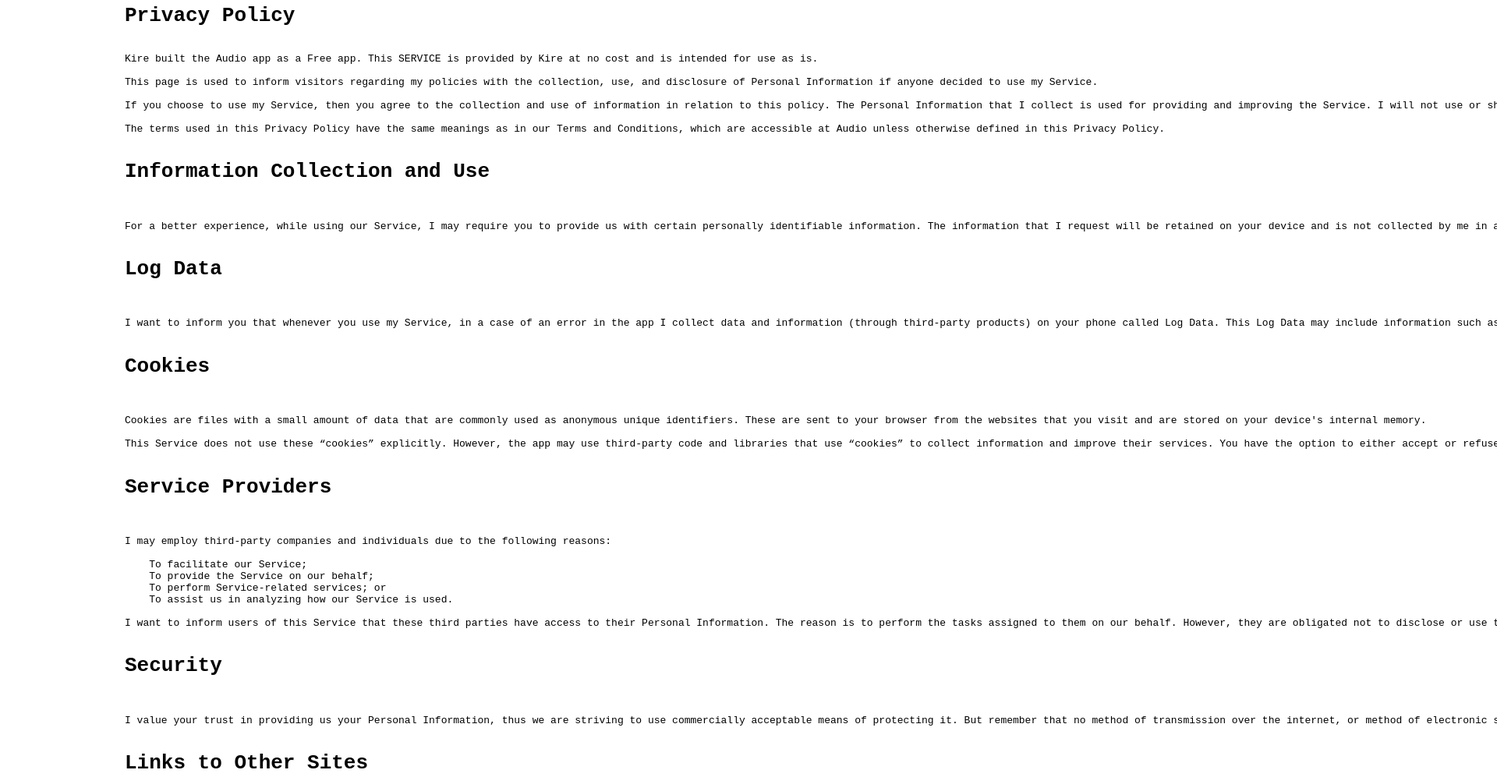
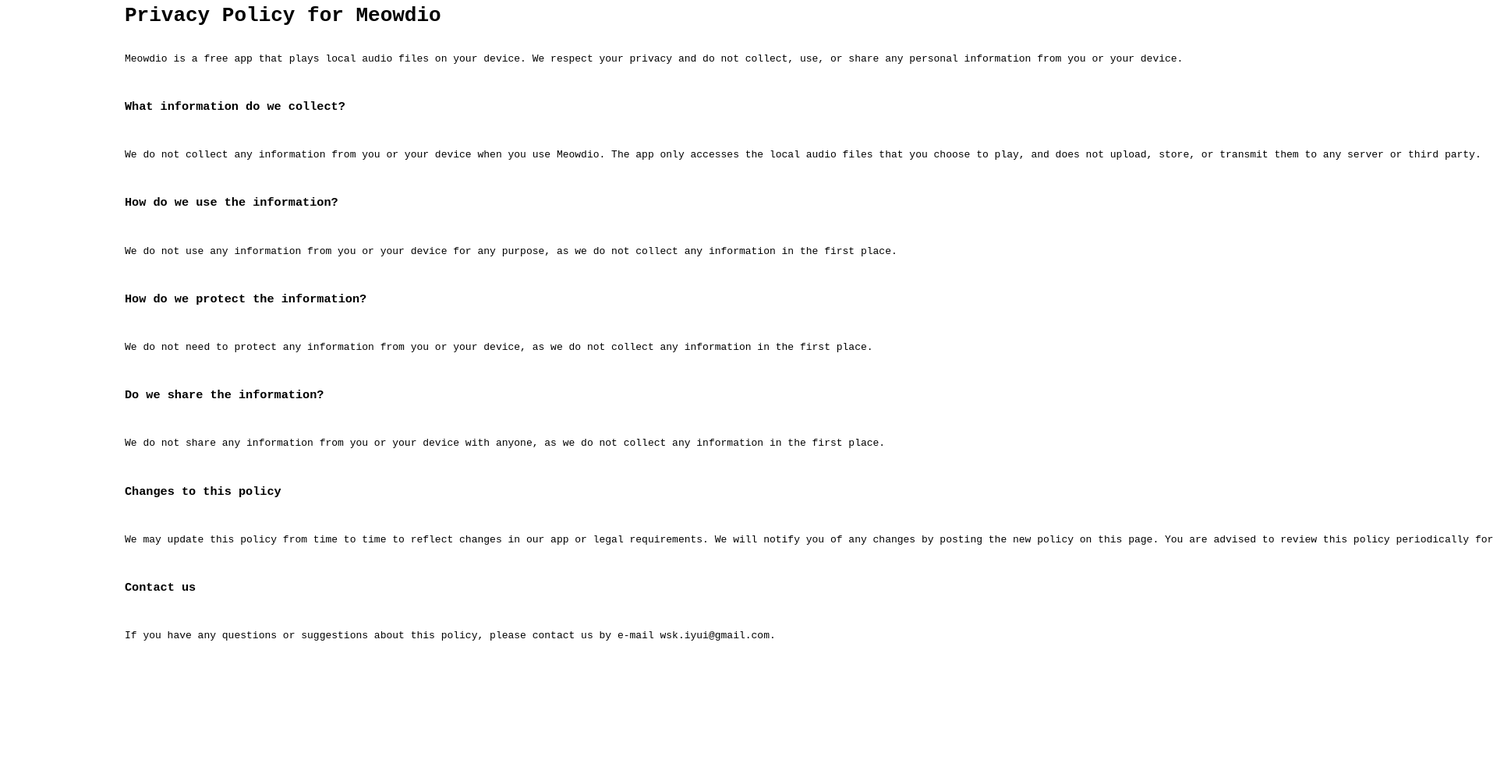
Before and after one commit to KiREHwYE/Audio-Privacy-Policy, a plain HTML site: page index.html in a window 1280 px wide. Shown: the part 200-1197 px from the top of the page at 78% size, 1920 px wide, since content can reach past the window. Drawn offline with Linux system fonts and the light colour scheme.

Commit message:
Privacy Policy updated

```diff
--- a/index.html
+++ b/index.html
@@ -6,62 +6,32 @@
 </head>
 <body style="margin: 10em; display: flex; flex-direction: column">
     <pre style="text-align: justify">
-        <h1>Privacy Policy</h1>
-Kire built the Audio app as a Free app. This SERVICE is provided by Kire at no cost and is intended for use as is.
+        <h1>Privacy Policy for Meowdio</h1>
+Meowdio is a free app that plays local audio files on your device. We respect your privacy and do not collect, use, or share any personal information from you or your device.
 
-This page is used to inform visitors regarding my policies with the collection, use, and disclosure of Personal Information if anyone decided to use my Service.
+        <h3>What information do we collect?</h3>
 
-If you choose to use my Service, then you agree to the collection and use of information in relation to this policy. The Personal Information that I collect is used for providing and improving the Service. I will not use or share your information with anyone except as described in this Privacy Policy.
+We do not collect any information from you or your device when you use Meowdio. The app only accesses the local audio files that you choose to play, and does not upload, store, or transmit them to any server or third party.
 
-The terms used in this Privacy Policy have the same meanings as in our Terms and Conditions, which are accessible at Audio unless otherwise defined in this Privacy Policy.
+        <h3>How do we use the information?</h3>
 
-<h1>Information Collection and Use</h1>
+We do not use any information from you or your device for any purpose, as we do not collect any information in the first place.
 
-For a better experience, while using our Service, I may require you to provide us with certain personally identifiable information. The information that I request will be retained on your device and is not collected by me in any way.
+        <h3>How do we protect the information?</h3>
 
-<h1>Log Data</h1>
+We do not need to protect any information from you or your device, as we do not collect any information in the first place.
 
-I want to inform you that whenever you use my Service, in a case of an error in the app I collect data and information (through third-party products) on your phone called Log Data. This Log Data may include information such as your device Internet Protocol (“IP”) address, device name, operating system version, the configuration of the app when utilizing my Service, the time and date of your use of the Service, and other statistics.
+        <h3>Do we share the information?</h3>
 
-<h1>Cookies</h1>
+We do not share any information from you or your device with anyone, as we do not collect any information in the first place.
 
-Cookies are files with a small amount of data that are commonly used as anonymous unique identifiers. These are sent to your browser from the websites that you visit and are stored on your device's internal memory.
+        <h3>Changes to this policy</h3>
 
-This Service does not use these “cookies” explicitly. However, the app may use third-party code and libraries that use “cookies” to collect information and improve their services. You have the option to either accept or refuse these cookies and know when a cookie is being sent to your device. If you choose to refuse our cookies, you may not be able to use some portions of this Service.
+We may update this policy from time to time to reflect changes in our app or legal requirements. We will notify you of any changes by posting the new policy on this page. You are advised to review this policy periodically for any changes.
 
-<h1>Service Providers</h1>
+        <h3>Contact us</h3>
 
-I may employ third-party companies and individuals due to the following reasons:
-
-    To facilitate our Service;
-    To provide the Service on our behalf;
-    To perform Service-related services; or
-    To assist us in analyzing how our Service is used.
-
-I want to inform users of this Service that these third parties have access to their Personal Information. The reason is to perform the tasks assigned to them on our behalf. However, they are obligated not to disclose or use the information for any other purpose.
-
-<h1>Security</h1>
-
-I value your trust in providing us your Personal Information, thus we are striving to use commercially acceptable means of protecting it. But remember that no method of transmission over the internet, or method of electronic storage is 100% secure and reliable, and I cannot guarantee its absolute security.
-
-<h1>Links to Other Sites</h1>
-
-This Service may contain links to other sites. If you click on a third-party link, you will be directed to that site. Note that these external sites are not operated by me. Therefore, I strongly advise you to review the Privacy Policy of these websites. I have no control over and assume no responsibility for the content, privacy policies, or practices of any third-party sites or services.
-
-<h1>Children’s Privacy</h1>
-
-I do not knowingly collect personally identifiable information from children. I encourage all children to never submit any personally identifiable information through the Application and/or Services. I encourage parents and legal guardians to monitor their children's Internet usage and to help enforce this Policy by instructing their children never to provide personally identifiable information through the Application and/or Services without their permission. If you have reason to believe that a child has provided personally identifiable information to us through the Application and/or Services, please contact us. You must also be at least 16 years of age to consent to the processing of your personally identifiable information in your country (in some countries we may allow your parent or guardian to do so on your behalf).
-
-<h1>Changes to This Privacy Policy</h1>
-
-I may update our Privacy Policy from time to time. Thus, you are advised to review this page periodically for any changes. I will notify you of any changes by posting the new Privacy Policy on this page.
-
-This policy is effective as of 2023-12-17
-
-<h1>Contact Us</h1>
-
-If you have any questions or suggestions about my Privacy Policy, do not hesitate to contact me at wsk.iyui@gmail.com.
+If you have any questions or suggestions about this policy, please contact us by e-mail wsk.iyui@gmail.com.
     </pre>
-
 </body>
 </html>
```
